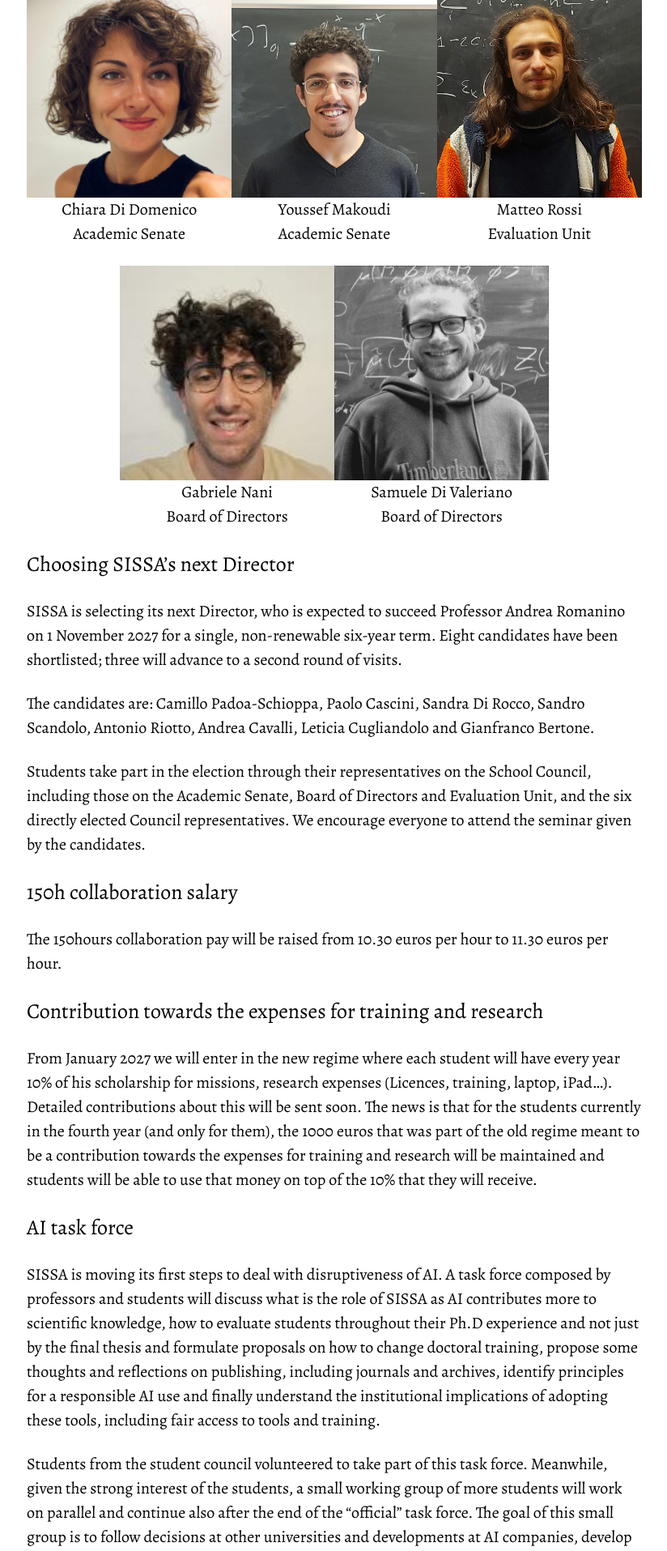
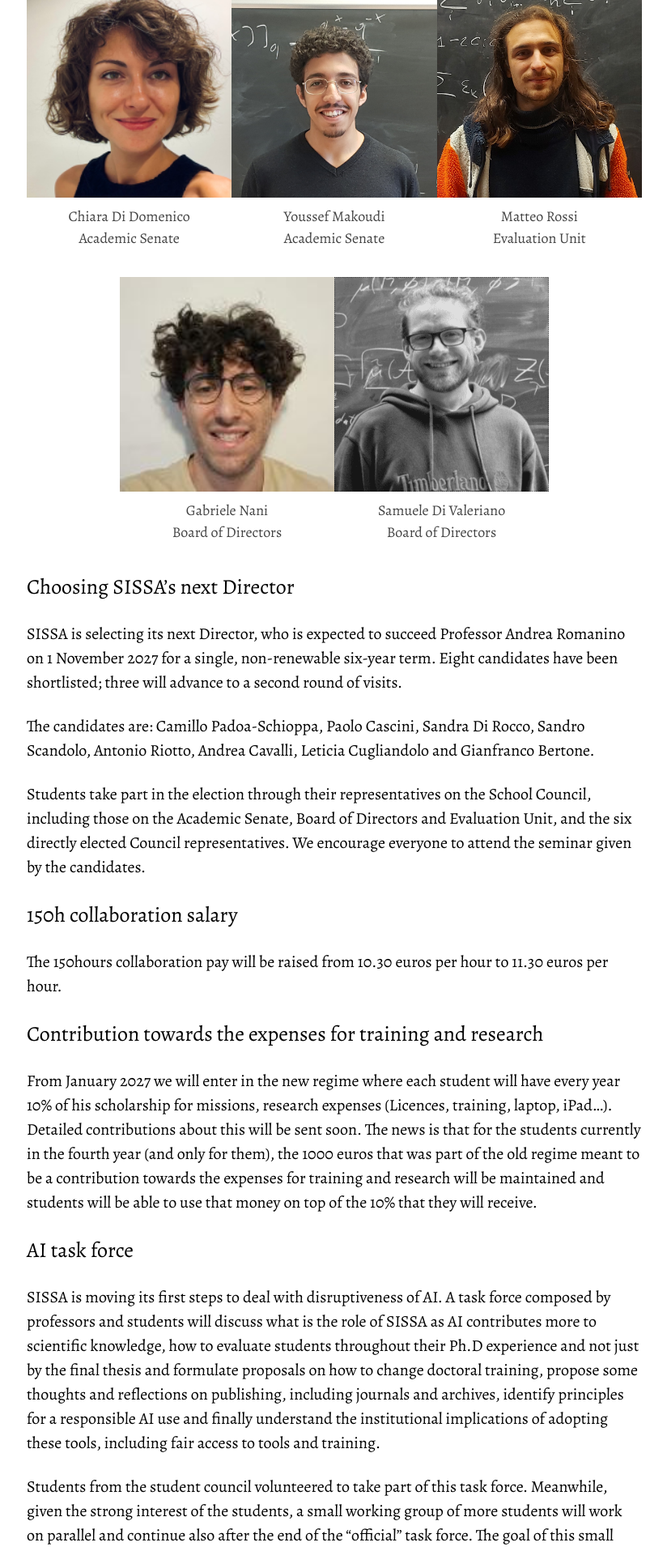
Before and after one commit to 11DE784A/InkwellWebsite, a Jekyll site: the page built from _posts/2026-11-07-the-infamous-bulletin.markdown, in a window 1280 px wide. Shown: the part 504-2419 px from the top of the page at 81% size, without its empty margins (227-1051 px from the left). Built offline with Jekyll 4.4.1, drawn with Linux system fonts in a browser that asks for light colours; some web fonts are replaced.

Commit message:
styled figcaptions

```diff
--- a/assets/styles.css
+++ b/assets/styles.css
@@ -198,6 +198,13 @@ section h2 {
   font-weight: bold;
 }
 
+figcaption {
+  color: var(--grey-44);
+  font-size: calc(0.9 * var(--base-font-size));
+  margin: 1rem 0;
+  text-align: center;
+}
+
 .figure-flex {
   display: flex;
   justify-content: center;
@@ -210,10 +217,6 @@ section h2 {
 .figure-flex img {
   display: block;
   width: 100%;
-}
-
-.figure-flex figcaption {
-  text-align: center;
 }
 
 .card {
```
